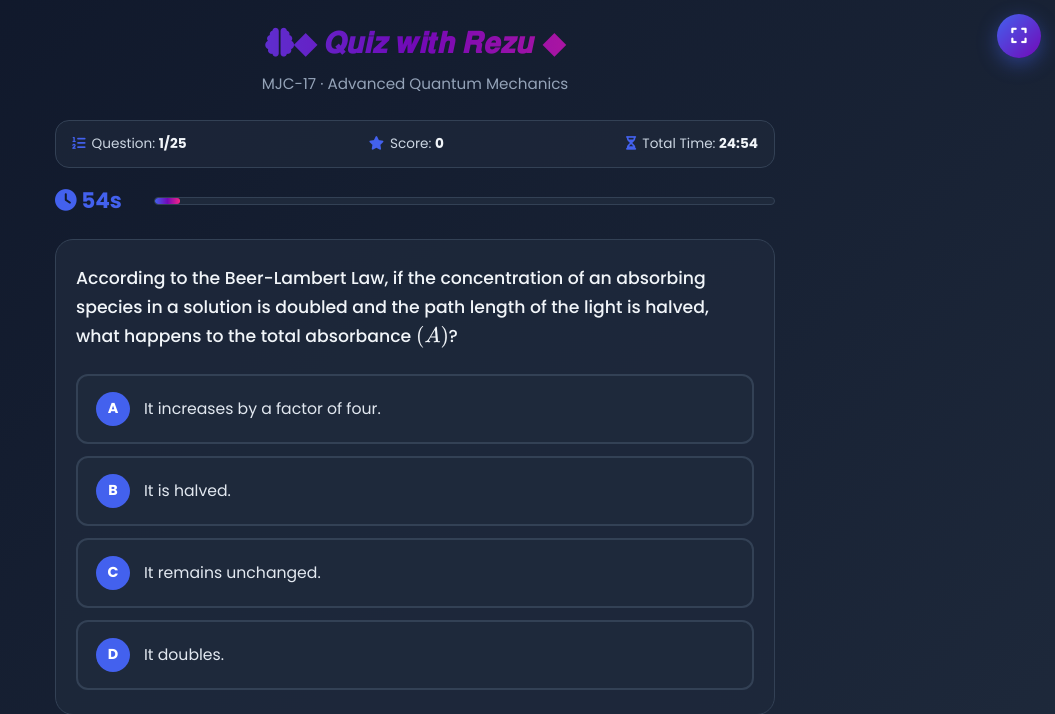
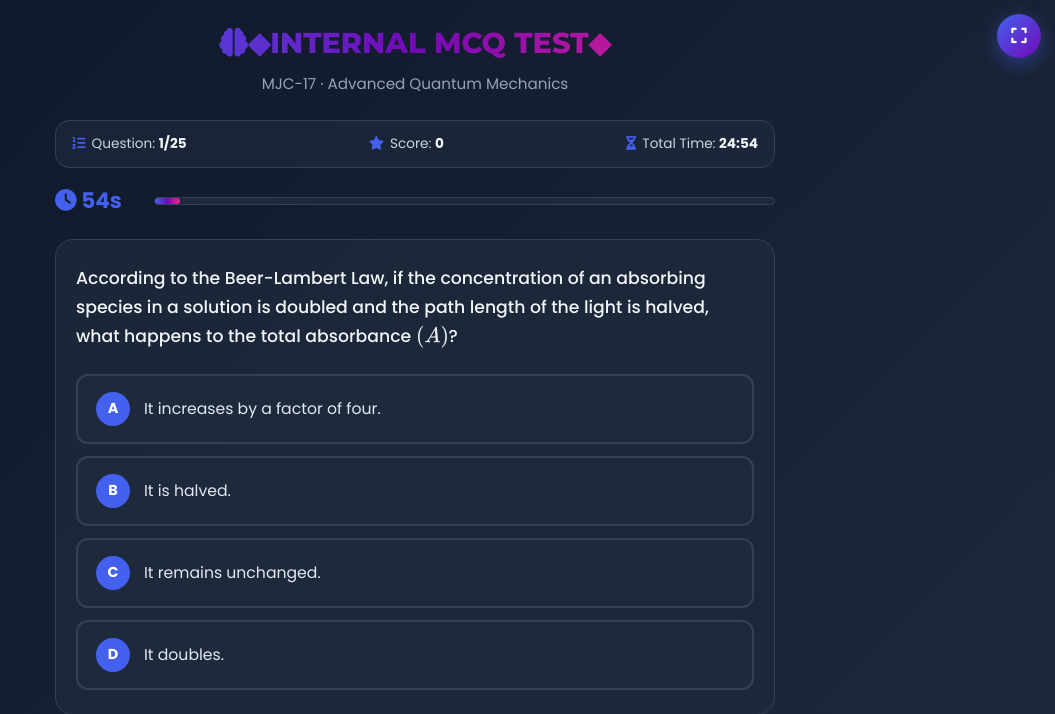
Before and after one commit to Rezu3/class10, a Flask app: page /gk in a window 1280 px wide. Shown: the top 714 px of the page, without its empty margins (225-1280 px from the left). Run offline with Flask 3, Linux system fonts and the light colour scheme.

Commit message:
Update gk.html

```diff
--- a/templates/gk.html
+++ b/templates/gk.html
@@ -113,7 +113,7 @@
 
 <div class="container">
     <header>
-        <h1><i class="fas fa-brain"></i>◆ 𝑸𝒖𝒊𝒛 𝒘𝒊𝒕𝒉 𝑹𝒆𝒛𝒖 ◆</h1>
+        <h1><i class="fas fa-brain"></i>◆INTERNAL MCQ TEST◆</h1>
         <p class="subtitle">MJC-17 · Advanced Quantum Mechanics</p>
     </header>
 
```
